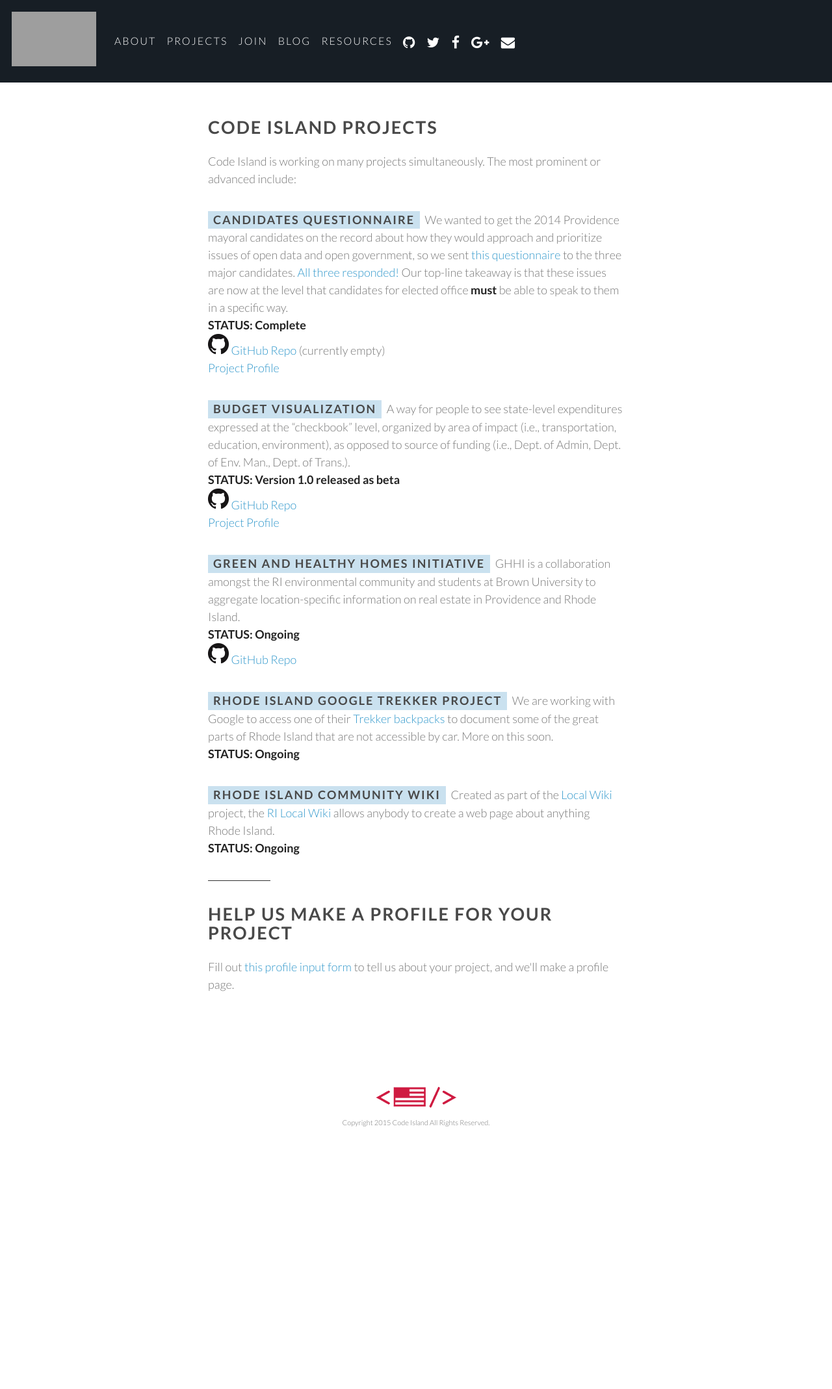
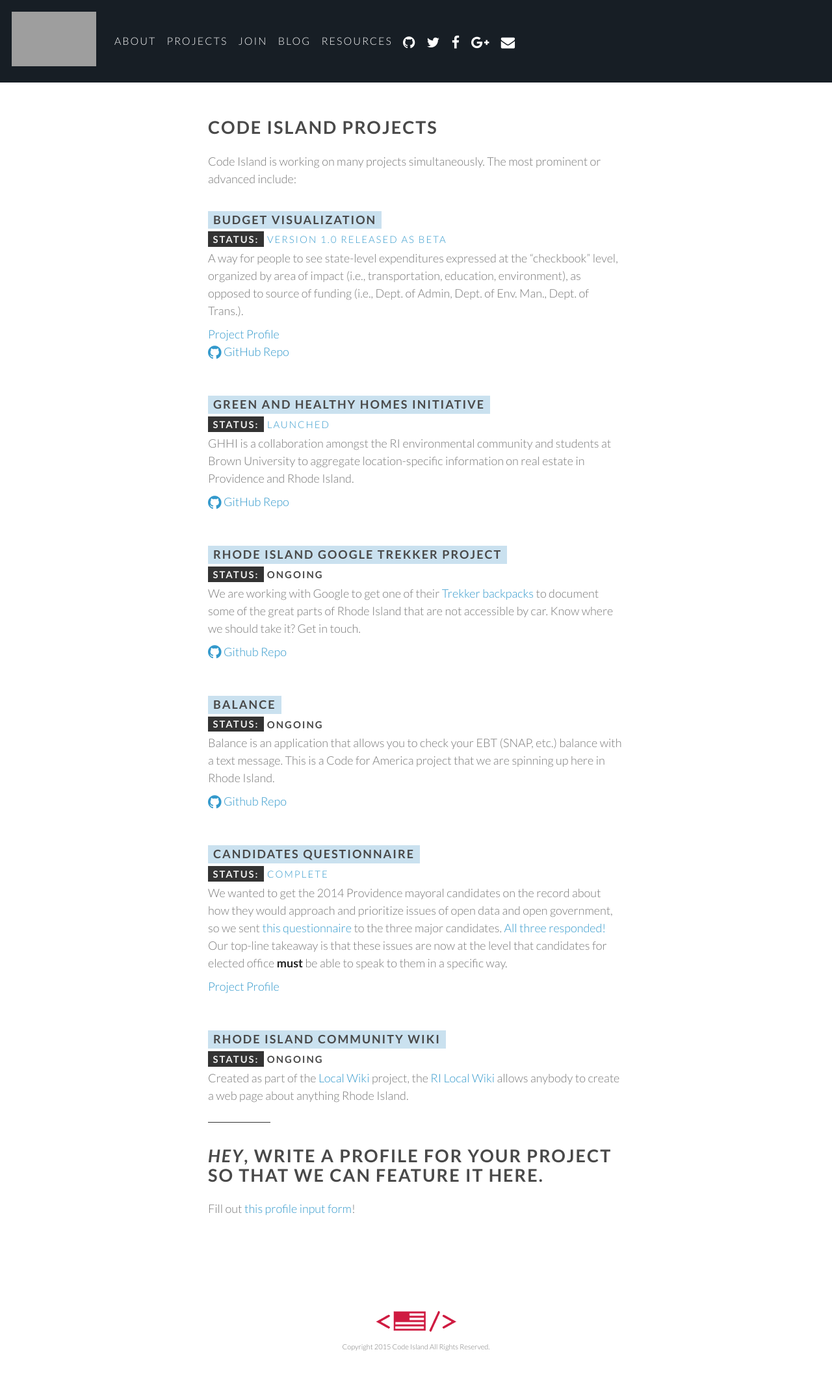
Before and after one commit to codeisland/codeisland.github.io, a Jekyll site: the page built from projects/index.html, in a window 1280 px wide. Shown: the whole page at 65% size. Built offline with Jekyll 4.4.1, drawn with Linux system fonts in a browser that asks for light colours; nearby versions of some CDN libraries; before the commit the page ends 1793 px from its top, so only the background shows below that; grey boxes are pictures that could not be loaded.

Commit message:
Reordered and cleaned up the projects page a bit.

```diff
--- a/projects/index.html
+++ b/projects/index.html
@@ -7,31 +7,76 @@
 <p>
   Code Island is working on many projects simultaneously. The most prominent or advanced include:
 </p>
+
+<div class="project-summary">
+  <h4>Budget Visualization</h4>
+  <h5><strong>STATUS:</strong> <a href="http://code-island.org/RI-Budget-Sankey/">Version 1.0 released as beta</a></h5>
   <p>
-  <h4>Candidates Questionnaire</h4> We wanted to get the 2014 Providence mayoral candidates on the record about how they would approach and prioritize issues of open data and open government, so we sent <a href="/candidate-questionnaire/">this questionnaire</a> to the three major candidates. <a href="/candidate-questionnaire/responses/">All three responded!</a> Our top-line takeaway is that these issues are now at the level that candidates for elected office <strong>must</strong> be able to speak to them in a specific way.
-  <br /><strong>STATUS: Complete</strong>
-  <br /><a href="https://github.com/codeisland/candidate-questionnaire"><img src="/images/GitHub-Mark-32px.png" /> GitHub Repo</a> (currently empty)
-  <br /><a href="/projects/questionnaire/">Project Profile</a>
+    A way for people to see state-level expenditures expressed at the “checkbook” level, organized by area of impact (i.e., transportation, education, environment), as opposed to source of funding (i.e., Dept. of Admin, Dept. of Env. Man., Dept. of Trans.).
   </p>
+  <ul class="project-links">
+    <li><a href="/projects/budget-sankey/">Project Profile</a></li>
+    <li><a href="https://github.com/codeisland/RI-Budget-Sankey"><i class="fa fa-lg fa-github"></i> GitHub Repo</a></li>
+  </ul>
+</div>
+
+<div class="project-summary">
+  <h4>Green and Healthy Homes Initiative</h4>
+  <h5><strong>STATUS:</strong> <a href-"http://wikihousing.org">Launched</a></h5>
   <p>
-  <h4>Budget Visualization</h4> A way for people to see state-level expenditures expressed at the “checkbook” level, organized by area of impact (i.e., transportation, education, environment), as opposed to source of funding (i.e., Dept. of Admin, Dept. of Env. Man., Dept. of Trans.).
-  <br /><strong>STATUS: Version 1.0 released as beta</strong>
-  <br /><a href="https://github.com/codeisland/RI-Budget-Sankey"><img src="/images/GitHub-Mark-32px.png" /> GitHub Repo</a>
-  <br /><a href="/projects/budget-sankey/">Project Profile</a>
+    GHHI is a collaboration amongst the RI environmental community and students at Brown University to aggregate location-specific information on real estate in Providence and Rhode Island.
   </p>
+  <ul class="project-links">
+    <li><a href="https://github.com/codeisland/healthy-homes"><i class="fa fa-lg fa-github"></i> GitHub Repo</a></li>
+  </ul>
+</div>
+
+<div class="project-summary">
+  <h4>Rhode Island Google Trekker Project</h4>
+  <h5><strong>STATUS:</strong> Ongoing</h5>
   <p>
-  <h4>Green and Healthy Homes Initiative</h4> GHHI is a collaboration amongst the RI environmental community and students at Brown University to aggregate location-specific information on real estate in Providence and Rhode Island.
-  <br /><strong>STATUS: Ongoing</strong>
-  <br /><a href="https://github.com/codeisland/healthy-homes"><img src="/images/GitHub-Mark-32px.png" /> GitHub Repo</a>
+    We are working with Google to get one of their <a href="https://www.google.com/maps/about/partners/streetview/trekker/">Trekker backpacks</a> to document some of the great parts of Rhode Island that are not accessible by car. Know where we should take it? Get in touch.
   </p>
+  <ul class="project-links">
+    <li><a href="https://github.com/codeisland/Google-Trekker"><i class="fa fa-lg fa-github"></i> Github Repo</a></li>
+  </ul>
+</div>
+
+<div class="project-summary">
+  <h4>Balance</h4>
+  <h5><strong>STATUS:</strong> Ongoing</h5>
   <p>
-  <h4>Rhode Island Google Trekker Project</h4> We are working with Google to access one of their <a href="https://www.google.com/maps/about/partners/streetview/trekker/">Trekker backpacks</a> to document some of the great parts of Rhode Island that are not accessible by car. More on this soon.
-  <br /><strong>STATUS: Ongoing</strong>
+    Balance is an application that allows you to check your EBT (SNAP, etc.) balance with a text message. This is a Code for America project that we are spinning up here in Rhode Island.
   </p>
+  <ul class="project-links">
+    <li><a href="https://github.com/codeisland/balance"><i class="fa fa-lg fa-github"></i> Github Repo</a></li>
+  </ul>
+</div>
+
+
+<div class="project-summary">
+  <h4>Candidates Questionnaire</h4>
+  <h5><strong>STATUS:</strong> <a href="/candidate-questionnaire/responses/">Complete</a></h5>
   <p>
-  <h4>Rhode Island Community Wiki</h4> Created as part of the <a title="Local Wiki is a world-wide project to document everything everywhere" href="http://localwiki.net/">Local Wiki </a>project, the <a title="Document everything RI!" href="http://localwiki.net/ri">RI Local Wiki</a> allows anybody to create a web page about anything Rhode Island.
-  <br /><strong>STATUS: Ongoing</strong>
+    We wanted to get the 2014 Providence mayoral candidates on the record about how they would approach and prioritize issues of open data and open government, so we sent <a href="/candidate-questionnaire/">this questionnaire</a> to the three major candidates. <a href="/candidate-questionnaire/responses/">All three responded!</a> Our top-line takeaway is that these issues are now at the level that candidates for elected office <strong>must</strong> be able to speak to them in a specific way.
   </p>
+  <ul class="project-links">
+    <li><a href="/projects/questionnaire/">Project Profile</a></li>
+  </ul>
+</div>
+
+<div class="project-summary">
+  <h4>Rhode Island Community Wiki</h4>
+  <h5><strong>STATUS:</strong> Ongoing</h5>
+  <p>
+    Created as part of the <a title="Local Wiki is a world-wide project to document everything everywhere" href="http://localwiki.net/">Local Wiki </a>project, the <a title="Document everything RI!" href="http://localwiki.net/ri">RI Local Wiki</a> allows anybody to create a web page about anything Rhode Island.
+  </p>
+  <ul class="project-links">
+    <li></li>
+  </ul>
+</div>
+
+
 <hr>
-<h2>Help Us Make a Profile for Your Project</h2>
-<p>Fill out <a href="/projects/profile-input/">this profile input form</a> to tell us about your project, and we'll make a profile page.</p>
+<h2><em>HEY</em>, write a profile for your project so that we can feature it here.</h2>
+<p>Fill out <a href="/projects/profile-input/">this profile input form</a>!</p>
--- a/stylesheets/styles.css
+++ b/stylesheets/styles.css
@@ -237,6 +237,30 @@
 }
 .meeting hr {
   margin: -1em 0 1em;
+}
+
+/* / / / / / Projects Section / / / / / */
+.project-summary {
+  margin-bottom: 3em;
+}
+.project-summary h5 {
+  background: none;
+  display: block;
+}
+.project-summary h5 strong {
+  background: #333;
+  color: #efefef;
+  display: inline-block;
+  margin-left: -8px;
+  padding: .25em .5em;
+}
+.project-links {
+  list-style: none;
+  margin-top: -1.5em;
+  padding-left: 0;
+}
+.project-links li {
+  vertical-align: middle;
 }
 
 
```
Lines whose indentation alone changed are shown as unchanged.
